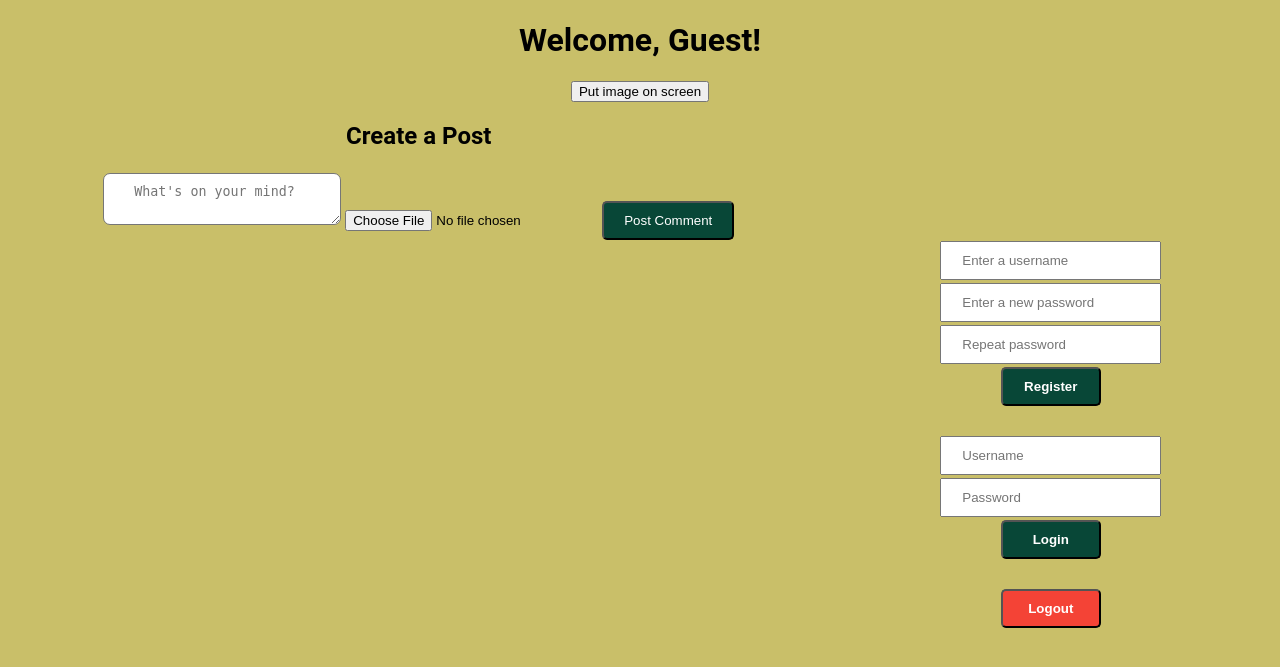
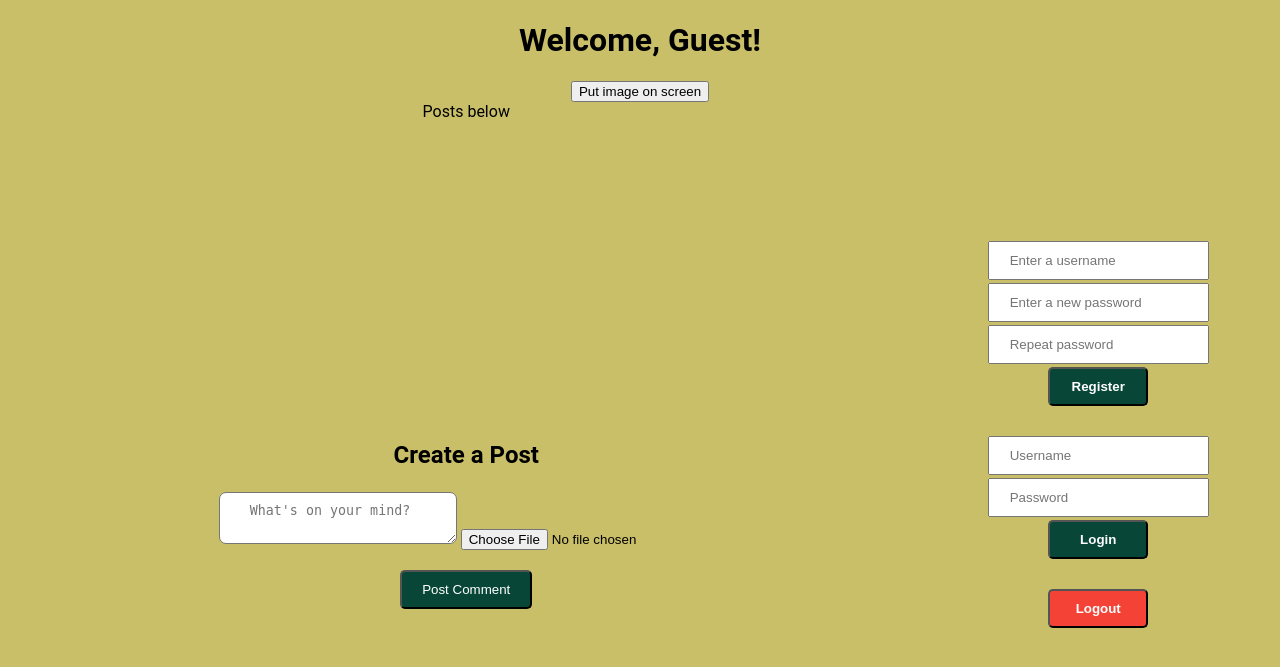
Before and after one commit to NightlessRam/plusminusminus, a Flask app: page / in a window 1280 px wide. Shown: the top 667 px of the page. Run offline with Flask 3, Linux system fonts and the light colour scheme; data that the repository does not hold is empty; some libraries are stand-ins or nearby versions.

Commit message:
edited some css for this objective

```diff
--- a/app/static/css/style.css
+++ b/app/static/css/style.css
@@ -9,7 +9,36 @@ h1 {
     color: rgb(0, 0, 0);
 }
 
+.smaller-container1{
+    width: 1000px;
+    align-self: center;
+    display:flex;
+    flex-direction: column;
+}
 
+#posts{
+    height: 300px;
+
+    overflow-y: scroll;
+}
+#posts::-webkit-scrollbar{
+    width: 12px;
+}
+#posts::-webkit-scrollbar-track {
+    background: #f1f1f1;
+}
+
+#posts::-webkit-scrollbar-thumb {
+    background: #888;
+}
+
+#posts::-webkit-scrollbar-thumb:hover {
+    background: #555;
+}
+
+#posts::-webkit-scrollbar-button {
+    display: none;
+}
 .post-comment-btn{
     background-color: rgb(8, 71, 55);
     color: white;
@@ -121,7 +150,7 @@ h1 {
 
 .Post-Container{
     width: 60%;
-    align-items: center;
+    align-self: center;
     top: 1%;
 }
 
--- a/app/templates/index.html
+++ b/app/templates/index.html
@@ -15,20 +15,12 @@
 
 
 <div class="big-container">
-    <div class="Post-Container">
 
-            <h2>Create a Post</h2>
-            <div class="post-form-wrap">
-            <form action="/posts" method="POST" id ="post-form" enctype="multipart/form-data">
-                <textarea name="content" class="chat-textbox" placeholder="What's on your mind?" required></textarea>
-                <input type="file" name="image" accept="image/jpeg, image/png, image/gif">
-                <button type="submit" class="post-comment-btn">Post Comment</button>
+    <div class = "smaller-container1">
+        <!-- Posts Section -->
+        Posts below
+            <div id="posts">
 
-            </form>
-        </div>
-
-        <!-- Posts Section -->
-        <div id="posts">
                 {% for post in posts %}
                 <div class="post">
                     <span>Posted on: {{ post.created_at }}</span>
@@ -55,11 +47,21 @@
                     </div>
                 </div>
                 {% endfor %}
-        </div>
 
             </div>
+            <div class="Post-Container">
 
+            <h2>Create a Post</h2>
+            <div class="post-form-wrap">
+                <form action="/posts" method="POST" id ="post-form" enctype="multipart/form-data">
+                <textarea name="content" class="chat-textbox" placeholder="What's on your mind?" required></textarea>
+                <input type="file" name="image" accept="image/jpeg, image/png, image/gif">
+                <button type="submit" class="post-comment-btn">Post Comment</button>
 
+                </form>
+            </div>
+        </div>
+    </div>
 
     <div class="Authentication-Container">
         <div id="Fake-registration-form-wrap">
```
Lines whose indentation alone changed are shown as unchanged.
